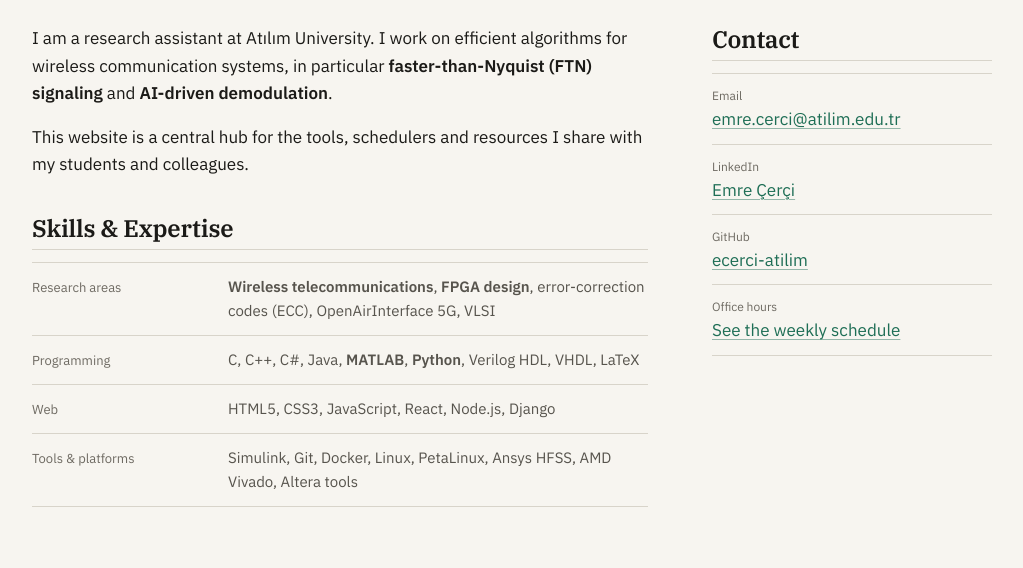
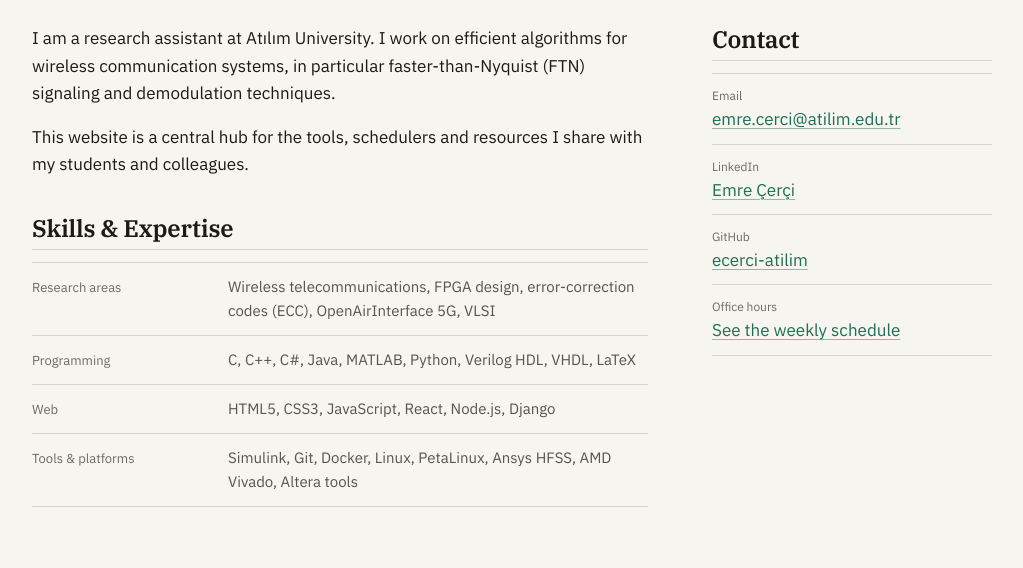
Before and after one commit to ecerci-atilim/ecerci-atilim.github.io, a plain HTML site: page about.html in a window 1280 px wide. Shown: the part 221-789 px from the top of the page, without its empty margins (128-1151 px from the left). Drawn offline with Linux system fonts and the light colour scheme; animation ran at ten frames a second.

Commit message:
small updates

```diff
--- a/about.html
+++ b/about.html
@@ -3,7 +3,7 @@
 <head>
     <meta charset="UTF-8">
     <meta name="viewport" content="width=device-width, initial-scale=1.0">
-    <title>About — Emre Cerci</title>
+    <title>About - Emre Cerci</title>
     <meta name="description" content="Emre Cerci, Research Assistant at Atılım University. Wireless communications, faster-than-Nyquist signaling, FPGA design and error-correction codes.">
     <meta name="theme-color" content="#F7F5F0" media="(prefers-color-scheme: light)">
     <meta name="theme-color" content="#161513" media="(prefers-color-scheme: dark)">
@@ -59,8 +59,8 @@
                 <p>
                     I am a research assistant at Atılım University. I work on efficient
                     algorithms for wireless communication systems, in particular
-                    <strong>faster-than-Nyquist (FTN) signaling</strong> and
-                    <strong>AI-driven demodulation</strong>.
+                    faster-than-Nyquist (FTN) signaling and
+                    demodulation techniques.
                 </p>
                 <p>
                     This website is a central hub for the tools, schedulers and resources
@@ -71,11 +71,11 @@
                 <dl class="skills">
                     <div>
                         <dt>Research areas</dt>
-                        <dd><strong>Wireless telecommunications</strong>, <strong>FPGA design</strong>, error-correction codes (ECC), OpenAirInterface 5G, VLSI</dd>
+                        <dd>Wireless telecommunications, FPGA design, error-correction codes (ECC), OpenAirInterface 5G, VLSI</dd>
                     </div>
                     <div>
                         <dt>Programming</dt>
-                        <dd>C, C++, C#, Java, <strong>MATLAB</strong>, <strong>Python</strong>, Verilog HDL, VHDL, LaTeX</dd>
+                        <dd>C, C++, C#, Java, MATLAB, Python, Verilog HDL, VHDL, LaTeX</dd>
                     </div>
                     <div>
                         <dt>Web</dt>
```
Also changed, not shown: ftn.html (+1 -1 lines), index.html (+4 -4 lines), mbcjr-new.html (+1 -1 lines), mbcjr.html (+1 -1 lines), pdf-gate.html (+1 -1 lines), qr-generator.html (+1 -1 lines), schedule.html (+1 -1 lines), seating-plan.html (+1 -1 lines), timer.html (+1 -1 lines), timer2.html (+1 -1 lines).
